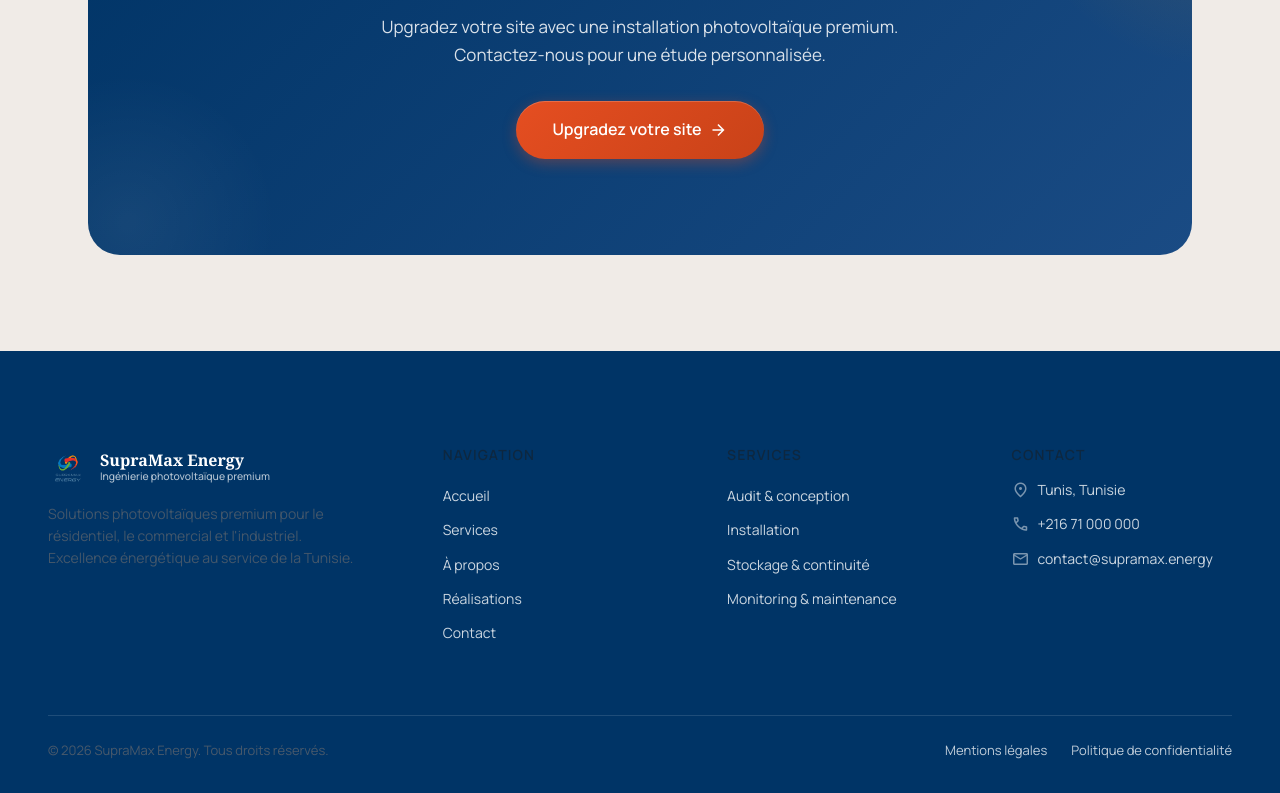
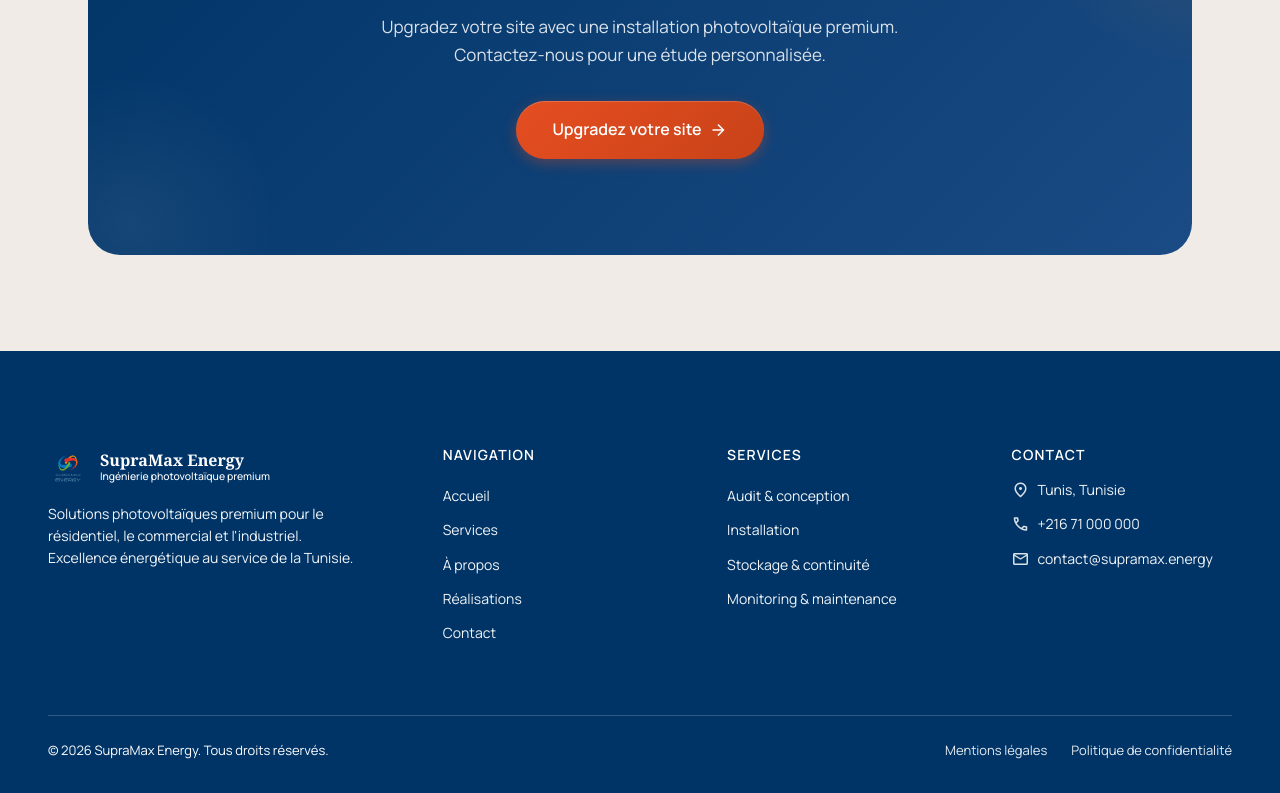
Before and after one commit to madaradou/reactsupramaxsite, a React (Vite) app: page / in a window 1280 px wide. Shown: the part 3042-3835 px from the top of the page. Built offline with nearby package versions, Linux system fonts and the light colour scheme; no server answers.

Commit message:
style: enhance footer component styles for improved visibility and consistency

```diff
--- a/src/components/Footer.css
+++ b/src/components/Footer.css
@@ -43,14 +43,16 @@
   display: block;
   font-size: 0.65rem;
   font-weight: 500;
-  opacity: 0.7;
+  color: var(--color-text-on-primary);
+  opacity: 1;
   line-height: 1.2;
 }
 
 .footer__desc {
   margin-top: var(--space-md);
   font-size: var(--text-small);
-  opacity: 0.7;
+  color: var(--color-text-on-primary);
+  opacity: 0.95;
   line-height: 1.6;
   max-width: 320px;
 }
@@ -61,7 +63,8 @@
   font-weight: 600;
   font-size: var(--text-small);
   margin-bottom: var(--space-md);
-  opacity: 0.5;
+  color: var(--color-text-on-primary);
+  opacity: 1;
   text-transform: uppercase;
   letter-spacing: 0.08em;
 }
@@ -70,7 +73,8 @@
   display: block;
   padding: 6px 0;
   font-size: var(--text-small);
-  opacity: 0.8;
+  color: var(--color-text-on-primary);
+  opacity: 0.95;
   transition: opacity var(--duration-fast);
 }
 
@@ -90,12 +94,12 @@
   align-items: center;
   gap: var(--space-xs);
   font-size: var(--text-small);
-  opacity: 0.8;
+  opacity: 0.95;
 }
 
 .footer__contact-item .material-symbols-outlined {
   font-size: 18px;
-  opacity: 0.6;
+  opacity: 0.9;
 }
 
 /* Bottom bar */
@@ -105,12 +109,13 @@
   justify-content: space-between;
   margin-top: var(--space-3xl);
   padding-top: var(--space-lg);
-  border-top: 1px solid rgba(255, 255, 255, 0.12);
+  border-top: 1px solid rgba(255, 255, 255, 0.18);
 }
 
 .footer__copyright {
   font-size: var(--text-xs);
-  opacity: 0.75;
+  color: var(--color-text-on-primary);
+  opacity: 1;
 }
 
 .footer__bottom-links {
@@ -120,7 +125,7 @@
 
 .footer__link--sm {
   font-size: var(--text-xs);
-  opacity: 0.75;
+  opacity: 0.9;
   transition: opacity var(--duration-fast);
 }
 
```
